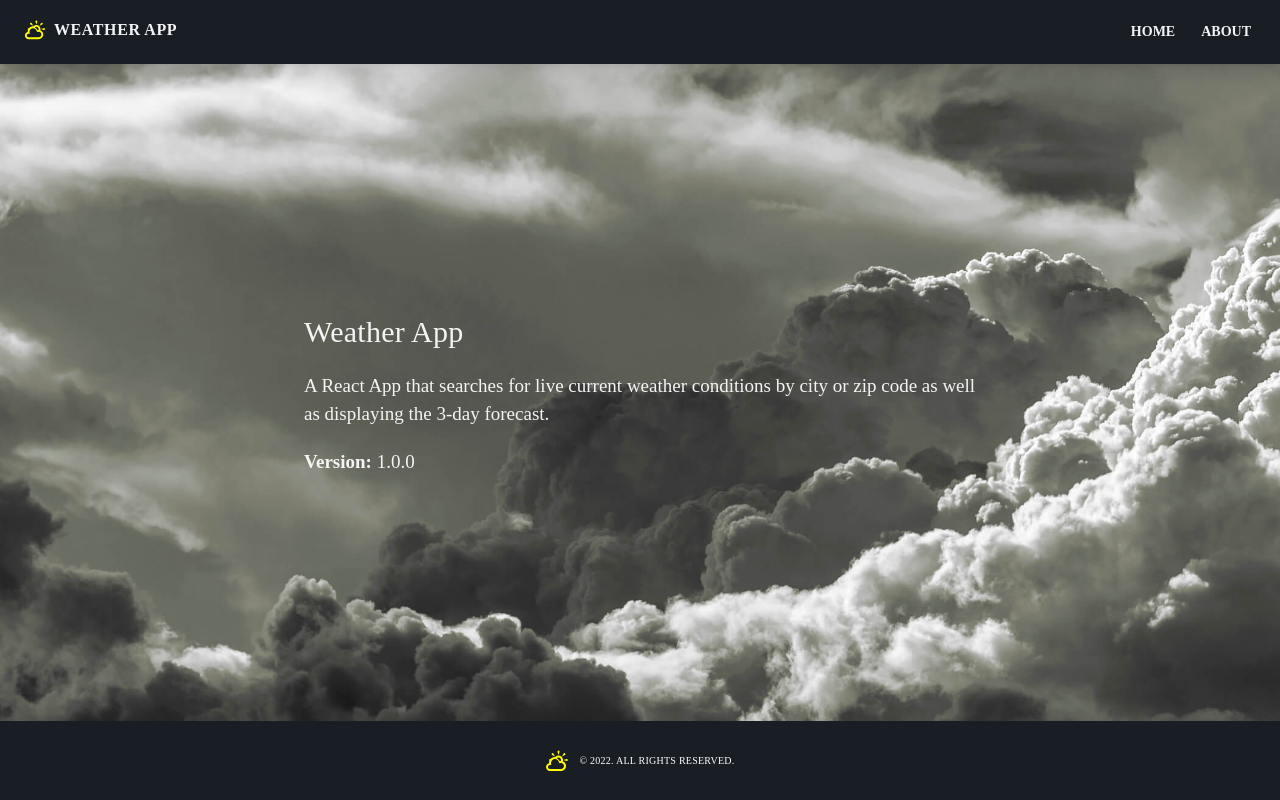
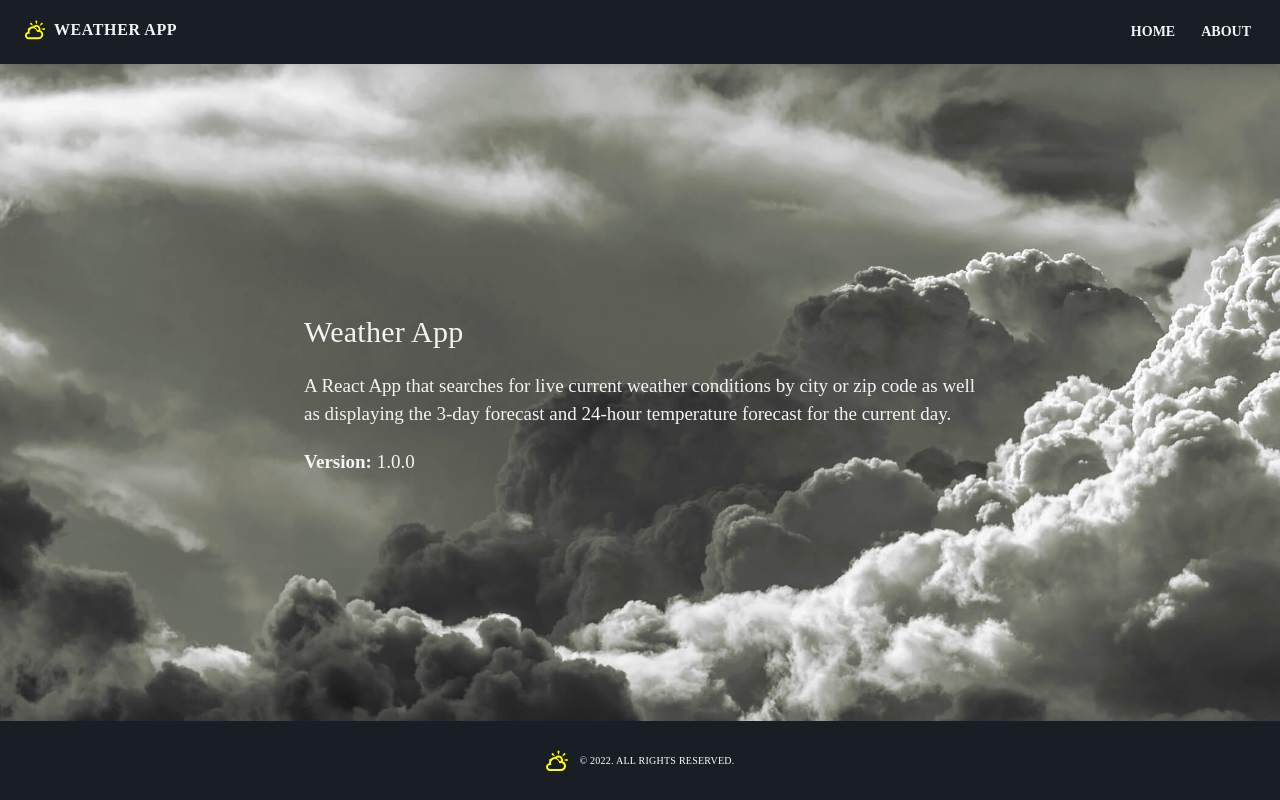
Before and after one commit to Ansel291/weatherApp, a React (Create React App) app: page /about in a window 1280 px wide. Built offline with nearby package versions, Linux system fonts and the light colour scheme; no server answers; a web font is replaced by a local one.

Commit message:
updated readme

```diff
--- a/src/pages/About.jsx
+++ b/src/pages/About.jsx
@@ -6,7 +6,8 @@ function About() {
       </h1>
       <p className='mb-[20px] text-[17px] md:text-[19px] font-light leading-[23px] md:leading-[28px]'>
         A React App that searches for live current weather conditions by city or
-        zip code as well as displaying the 3-day forecast.
+        zip code as well as displaying the 3-day forecast and 24-hour
+        temperature forecast for the current day.
       </p>
       <p className='text-[16px] md:text-[19px] font-light'>
         <span className='font-bold'>Version:</span> 1.0.0
```
Also changed, not shown: 1 other file (tests, documents, lock files or other folders).
